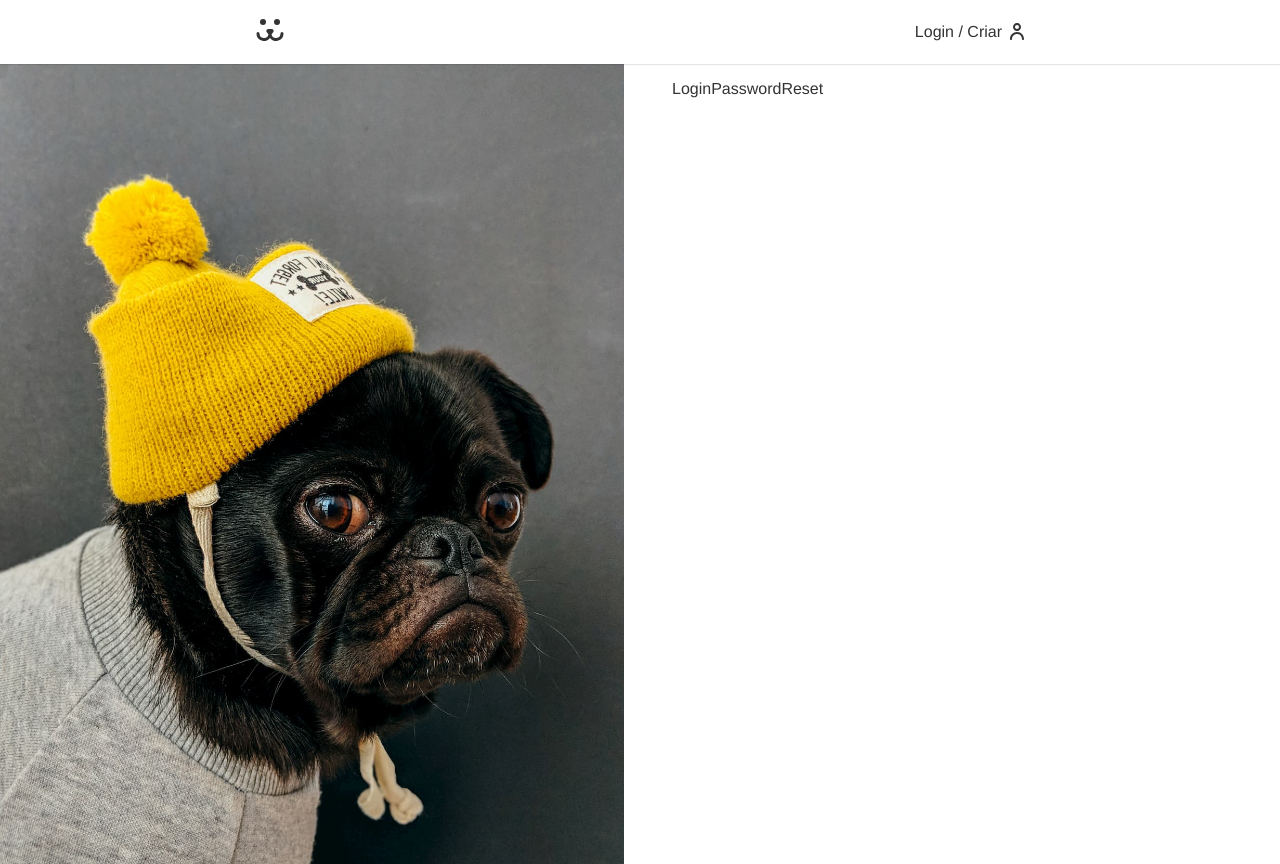
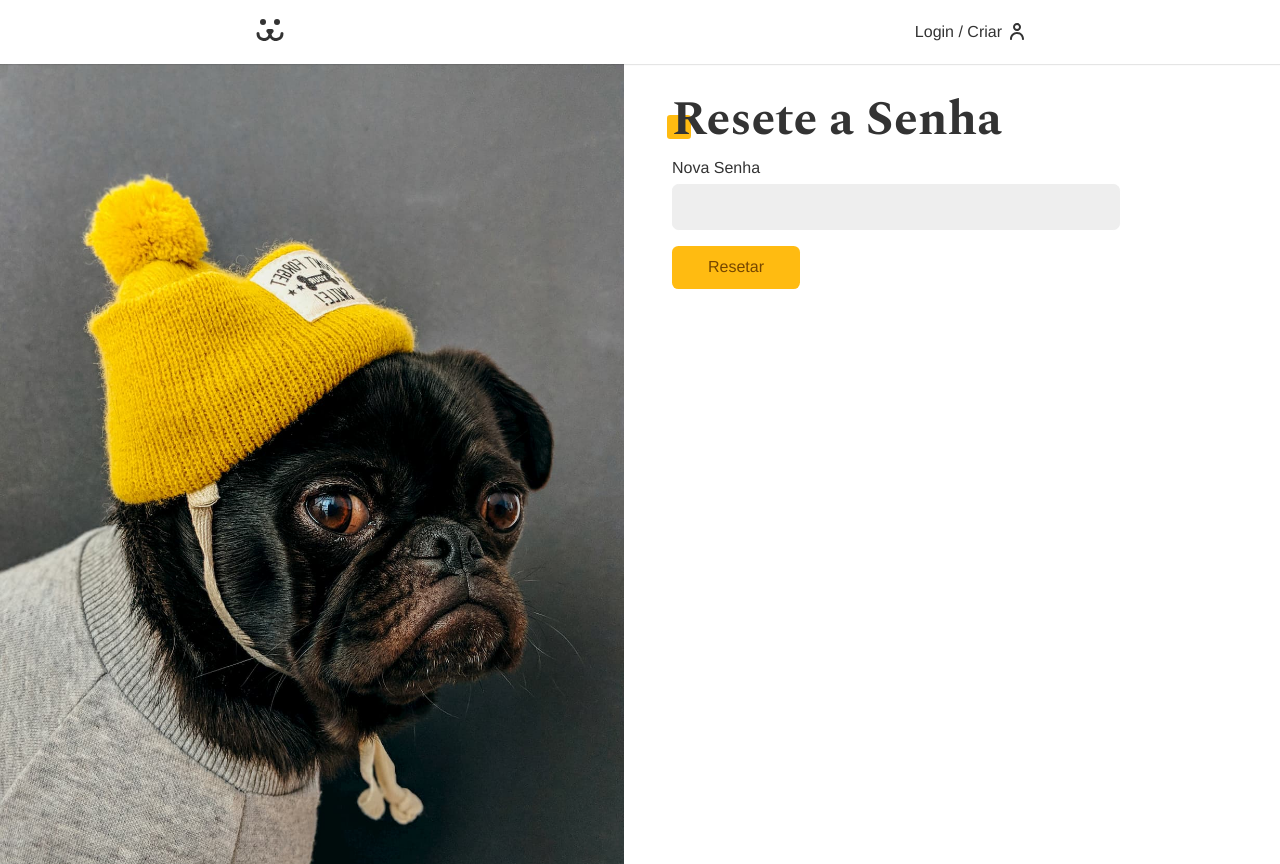
Before and after one commit to Rafaelpereira07/Origamid-Dogs, a React (Vite) app: page /login/resetar in a window 1280 px wide. Built offline with nearby package versions, Linux system fonts and the light colour scheme.

Commit message:
Password Lost / Reset

```diff
--- a/src/Components/Login/LoginPasswordLost.jsx
+++ b/src/Components/Login/LoginPasswordLost.jsx
@@ -1,9 +1,45 @@
-import React from 'react'
+import React from "react";
+import Input from "../Forms/Input";
+import Button from "../Forms/Button";
+import useForm from "../../Hooks/useForm";
+import useFetch from "../../Hooks/useFetch";
+import { PASSWORD_LOST } from "../../api";
+import Error from "../Helper/Error";
 
 const LoginPasswordLost = () => {
+  const login = useForm();
+  const { data, loading, error, request } = useFetch();
+
+  async function handleSubmit(event) {
+    event.preventDefault();
+    if (login.validate()) {
+      const { url, options } = PASSWORD_LOST({
+        login: login.value,
+        url: window.location.href.replace("perdeu", "resetar"),
+      });
+      const { json } = await request(url, options);
+      console.log(json);
+    }
+  }
+
   return (
-    <div>LoginPasswordLost</div>
-  )
-}
+    <section>
+      <h1 className="title">Perdeu a senha?</h1>
+      {data ? (
+        <p style={{ color: "#4c1" }}>{data}</p>
+      ) : (
+        <form onSubmit={handleSubmit}>
+          <Input label="Email / Usuário" type="text" name="email" {...login} />
+          {loading ? (
+            <Button disabled>Enviando...</Button>
+          ) : (
+            <Button>Enviar Email</Button>
+          )}
+        </form>
+      )}
+      <Error error={error} />
+    </section>
+  );
+};
 
-export default LoginPasswordLost
+export default LoginPasswordLost;
--- a/src/Components/Login/LoginPasswordReset.jsx
+++ b/src/Components/Login/LoginPasswordReset.jsx
@@ -1,9 +1,54 @@
-import React from 'react'
+import React from "react";
+import Input from "../Forms/Input";
+import Button from "../Forms/Button";
+import useForm from "../../Hooks/useForm";
+import useFetch from "../../Hooks/useFetch";
+import { PASSWORD_RESET } from "../../api";
+import Error from "../Helper/Error";
+import { useNavigate } from "react-router-dom";
 
 const LoginPasswordReset = () => {
+  const [login, setLogin] = React.useState("");
+  const [key, setKey] = React.useState("");
+  const password = useForm();
+  const { error, loading, request } = useFetch();
+  const navigate = useNavigate();
+
+  React.useEffect(() => {
+    const params = new URLSearchParams(window.location.search);
+    const key = params.get("key");
+    const login = params.get("login");
+    if (key) setKey(key);
+    if (login) setLogin(login);
+  }, []);
+
+  async function handleSubmit(event) {
+    event.preventDefault();
+    if (password.validate()) {
+      const { url, options } = PASSWORD_RESET({
+        login,
+        key,
+        password: password.value,
+      });
+      const { response } = await request(url, options);
+      if (response.ok) navigate("/login");
+    }
+  }
+
   return (
-    <div>LoginPasswordReset</div>
-  )
-}
+    <div>
+      <h1 className="title">Resete a Senha</h1>
+      <form onSubmit={handleSubmit}>
+        <Input label="Nova Senha" type="password" name="password" {...password} />
+        {loading ? (
+          <Button disabled>Resetando....</Button>
+        ) : (
+          <Button>Resetar</Button>
+        )}
+      </form>
+      <Error error={error} />
+    </div>
+  );
+};
 
-export default LoginPasswordReset
+export default LoginPasswordReset;
--- a/src/api.jsx
+++ b/src/api.jsx
@@ -114,3 +114,29 @@ export function PHOTO_DELETE(id) {
     },
   };
 }
+
+export function PASSWORD_LOST(body) {
+  return {
+    url: API_URL + "/api/password/lost",
+    options: {
+      method: "POST",
+      headers: {
+        "Content-type": "application/json",
+      },
+      body: JSON.stringify(body),
+    },
+  };
+}
+
+export function PASSWORD_RESET(body) {
+  return {
+    url: API_URL + "/api/password/reset",
+    options: {
+      method: "POST",
+      headers: {
+        "Content-type": "application/json",
+      },
+      body: JSON.stringify(body),
+    },
+  };
+}
```
